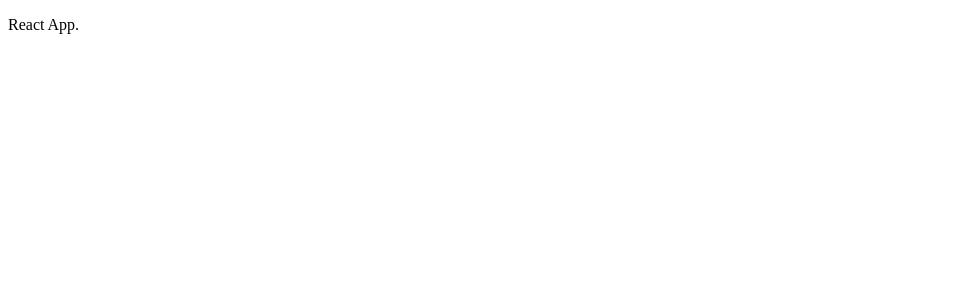
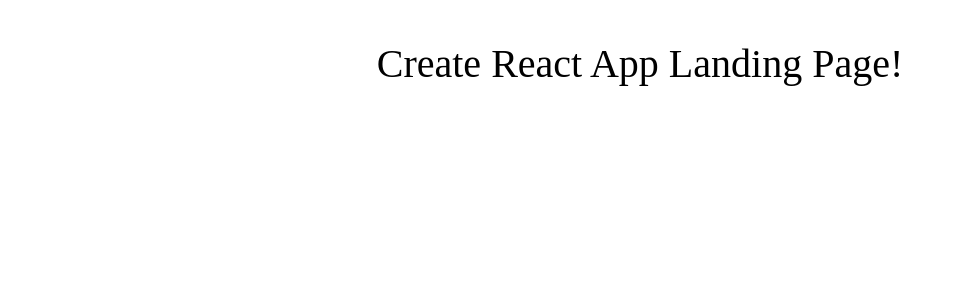
Before and after one commit to SPDUK/old-portfolioV2, a React (Create React App) app: page / in a window 1280 px wide. Shown: the top 300 px of the page, without its empty margins (0-953 px from the left). Built offline with nearby package versions, Linux system fonts and the light colour scheme.

Commit message:
added routing

```diff
--- a/src/components/App.js
+++ b/src/components/App.js
@@ -1,10 +1,19 @@
 import React, { Component } from 'react';
+import { BrowserRouter, Route } from 'react-router-dom';
+
+import Landing from './Landing';
+import HelloWorld from './HelloWorld';
 
 class App extends Component {
   render() {
     return (
-      <div className="App">
-        <p> React App.</p>
+      <div>
+        <BrowserRouter>
+          <div>
+            <Route exact path="/" component={Landing} />
+            <Route exact path="/HelloWorld" component={HelloWorld} />
+          </div>
+        </BrowserRouter>
       </div>
     );
   }
--- /dev/null
+++ b/src/components/Landing.jsx
@@ -0,0 +1,15 @@
+import React, { Component } from 'react';
+
+import '../styles/landing.css';
+
+class Landing extends Component {
+  render() {
+    return (
+      <div className="HelloWorld">
+        <p>Create React App Landing Page!</p>
+      </div>
+    );
+  }
+}
+
+export default Landing;
--- /dev/null
+++ b/src/styles/landing.css
@@ -0,0 +1,4 @@
+p {
+  font-size: 40px;
+  color: black;
+  text-align: center; }
--- /dev/null
+++ b/src/styles/landing.scss
@@ -0,0 +1,5 @@
+p {
+  font-size: 40px;
+  color: black;
+  text-align: center;
+}
```
